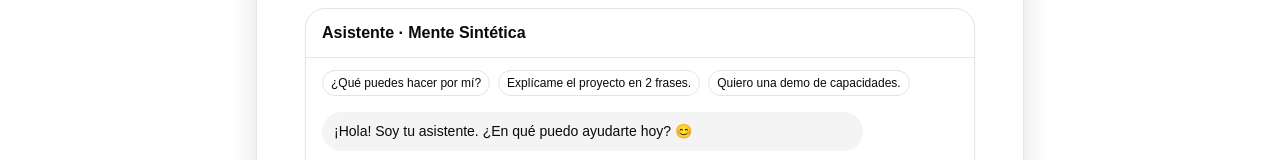
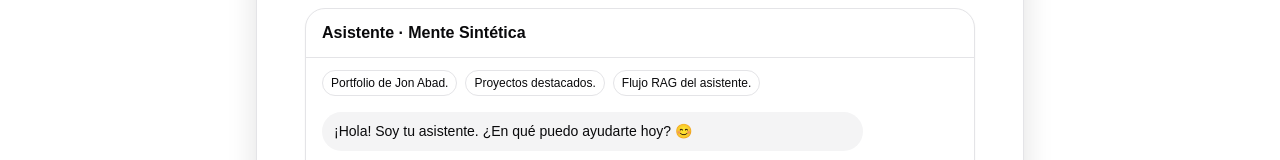
Before and after one commit to jonanderabad/ai-jonabad, a Next.js app: page /assistant in a window 1280 px wide. Shown: the part 190-350 px from the top of the page. Built offline with nearby package versions, Linux system fonts and the light colour scheme.

Commit message:
feat(ui): nuevos starters pro-RAG en ChatWidget (#11)
Se reemplazan los conversation starters por: 1) Portfolio de Jon Abad, 2) Proyectos destacados, y 3) Flujo RAG del asistente. Prompts alineados con la base de conocimiento para garantizar respuesta consistente.

```diff
--- a/src/components/ChatWidget.tsx
+++ b/src/components/ChatWidget.tsx
@@ -9,9 +9,9 @@ type ChatMessage = { role: Role; content: string };
 
 const STORAGE_KEY = "ms_chat_history_v1";
 const SUGGESTIONS = [
-  "¿Qué puedes hacer por mí?",
-  "Explícame el proyecto en 2 frases.",
-  "Quiero una demo de capacidades.",
+  "Portfolio de Jon Abad.",
+  "Proyectos destacados.",
+  "Flujo RAG del asistente.",
 ];
 
 export default function ChatWidget() {
```
